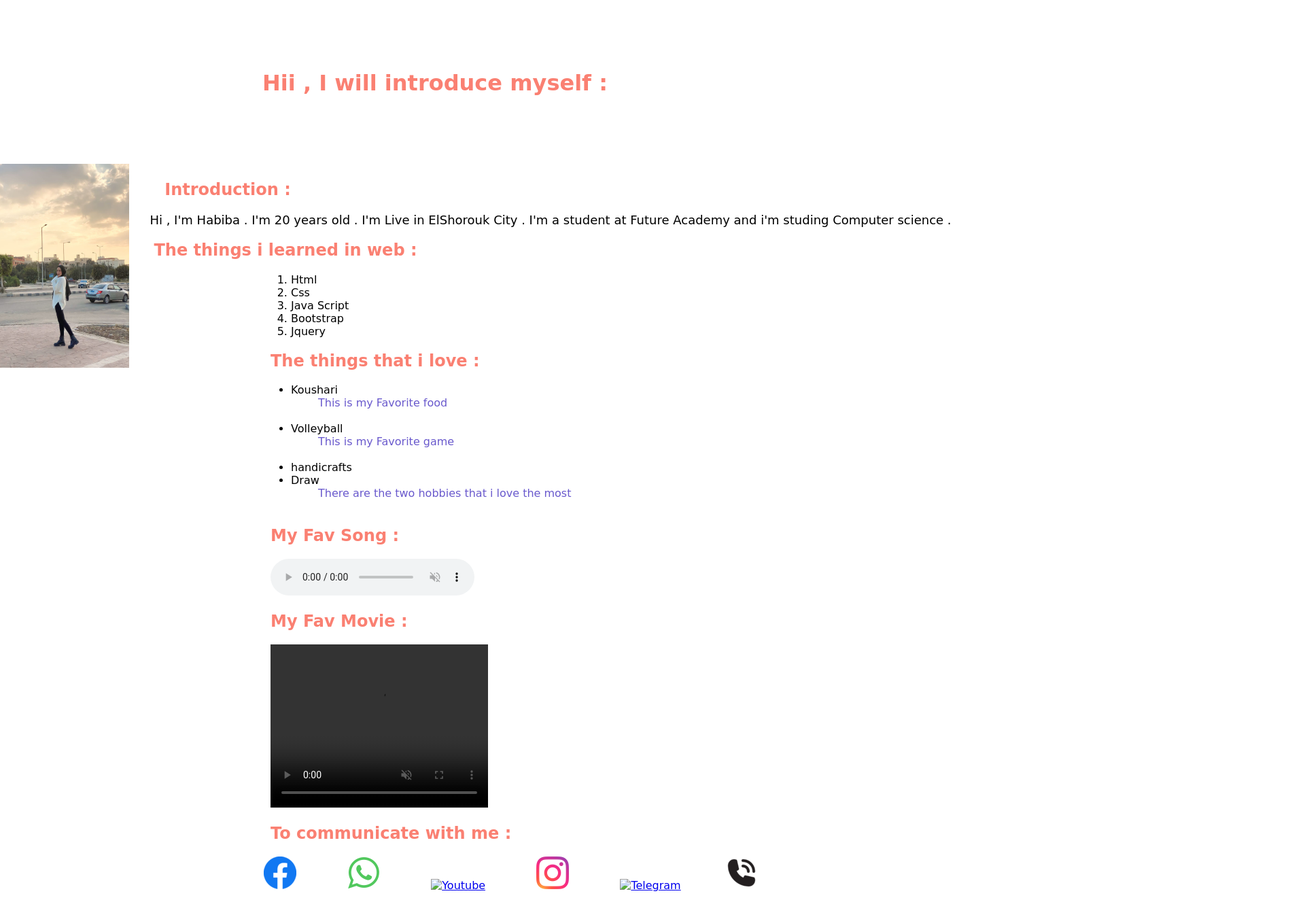
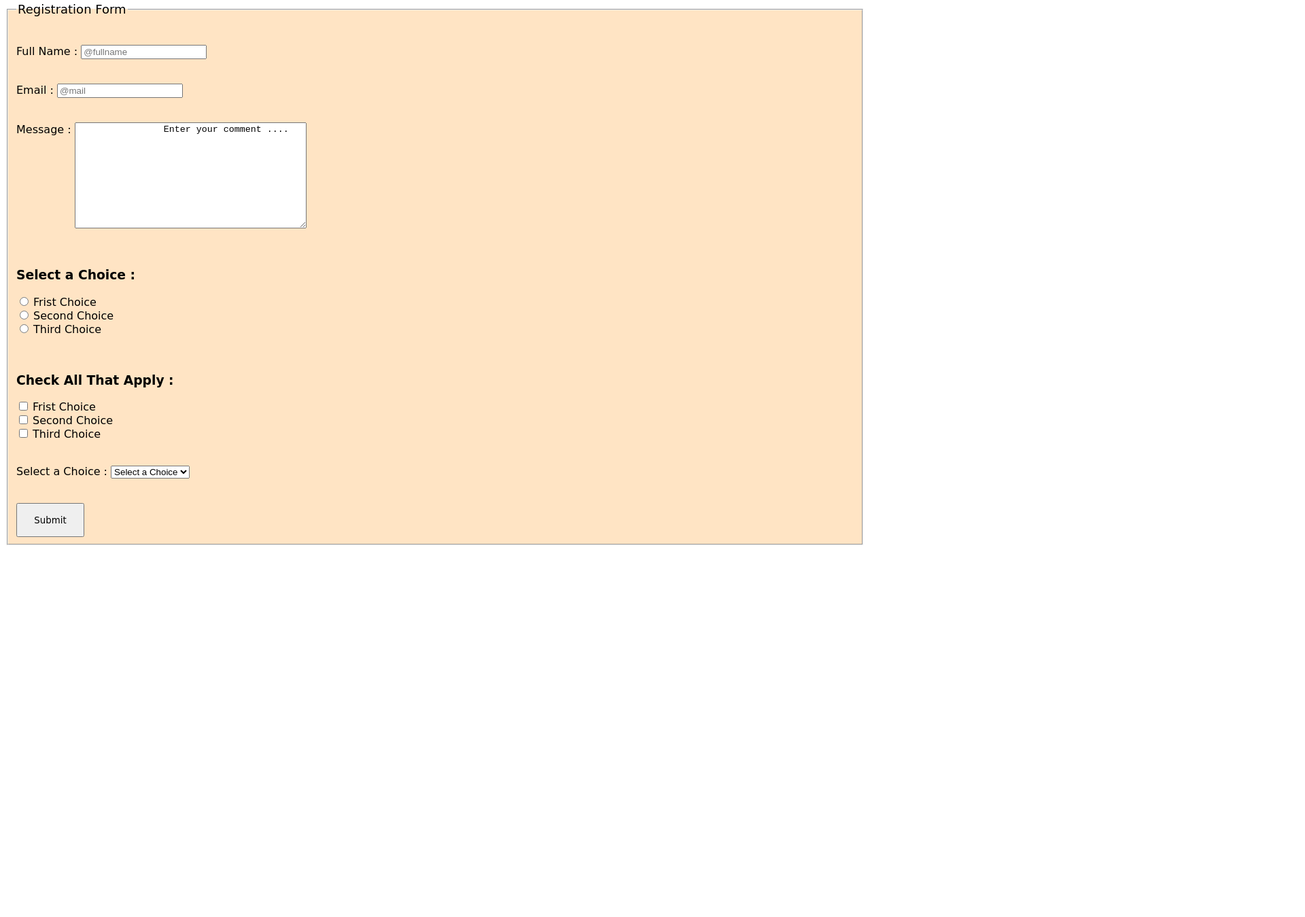
Before and after one commit to HabibaElalkamy00/habiba, a plain HTML site: page haweb/index.html in a window 1280 px wide. Shown: the part 5-1354 px from the top of the page at 68% size, 1920 px wide, since content can reach past the window. After the commit the page ends 815 px from the top, so only its background shows below. Drawn offline with Linux system fonts and the light colour scheme; grey boxes are pictures that could not be loaded.

Commit message:
Add files via upload

```diff
--- a/haweb/index.css
+++ b/haweb/index.css
@@ -1,107 +1,17 @@
-h1{
-    margin: auto;
-    padding: 100px;
-    font-family: cursive;
-    color: salmon;
+#message{
+    position: relative;
+    bottom: 140px;
 }
 
-img{
-    position: relative;
-    right: 550px;
+#form{
+    font-family: cursive;
+    font-size: large;
 }
 
-p{
-    position: relative;
-    bottom: 300px;
-    font-size: large;
-    left: 170px;
+.bgcolor{
+    background-color: bisque;
+}
+
+.form1{
     font-family: cursive;
 }
-
-h2{
-    position: relative;
-    bottom: 300px;
-    left: -305px;
-    font-family: cursive;
-}
-
-.two{
-    position: relative;
-    bottom: 300px;
-    left: -220px;
-    font-family: cursive;
-}
-
-#three{
-    position: relative;
-    left: 380px;
-    bottom: 300px;
-    font-family: cursive;
-}
-
-.four{
-    position: relative;
-    bottom: 300px;
-    left: 390px;
-    font-family: cursive;
-}
-
-#five{
-    position: relative;
-    left: 380px;
-    bottom: 300px;
-    font-family: cursive;
-}
-
-.six{
-    position: relative;
-    bottom: 300px;
-    left: 390px;
-    font-family: cursive;
-    color: salmon;
-}
-
-.seven{
-    position: relative;
-    bottom: 300px;
-    left: 390px;
-    font-family: cursive;
-}
-
-.eight{
-    position: relative;
-    bottom: 300px;
-    left: 850px;
-    font-family: cursive;
-}
-
-#e{
-    position: relative;
-    left: 80px;
-
-}
-
-#l{
-    position: relative;
-    left: 150px;
-}
-
-#m{
-    position: relative;
-    left: 220px;
-}
-
-#n{
-    position: relative;
-    left: 290px;
-}
-
-#t{
-    position: relative;
-    left: 360px;
-}
-
-#o{
-    position: relative;
-    left: 420px;
-}
--- a/haweb/index.html
+++ b/haweb/index.html
@@ -8,69 +8,84 @@
     <link rel="stylesheet" type="text/css" href="index.css">
 </head>
 <body>
-    <center>
-        <h1>Hii , I will introduce myself : </h1>
-        <img src="WhatsApp Image 2023-02-19 at 12.45.10 PM.jpeg" width="200px" height="300px" alt="My self">
-        <h2 style="color: salmon;">Introduction : </h2>
-        <p>Hi , I'm Habiba . I'm 20 years old . I'm Live in ElShorouk City . I'm a student at Future Academy and i'm studing Computer science . </p>
-        <h2 class="two" style="color: salmon;"> The things i learned in web : </h2>
-    </center>
-    <div id="three">
-        <ol>
-            <li> Html</li>
-            <li> Css</li>
-            <li> Java Script</li>
-            <li> Bootstrap</li>
-            <li> Jquery</li>
-        </ol>
-    </div>
-
-    <h2 class="four" style="color: salmon;"> The things that i love : </h2>
-    <div id="five">
-        <ul>
-            <li>Koushari</li>
-            <dd style="color: slateblue;">This is my Favorite food</dd>
+    <form>
+        <fieldset class="bgcolor">
+            <legend id="form"> Registration Form </legend>
+            <br>
             <br>
 
-            <li>Volleyball</li>
-            <dd style="color: slateblue;">This is my Favorite game</dd>
+            <label for="fname"  class="form1"> Full Name : </label>
+            <input type="text" id="fname" name="fname" placeholder="@fullname">
+            <br>
+            <br>
             <br>
 
-            <li>handicrafts</li>
-            <li>Draw</li>
-            <dd style="color: slateblue;"> There are the two hobbies that i love the most</dd>
+            <label for=" mail" class="form1"> Email : </label>
+            <input type="email" id="mail" name="mail" placeholder="@mail">
             <br>
-        </ul>
-    </div>
+            <br>
+            <br>
 
-    <h2 class="six">My Fav Song :</h2>
-    <div class="seven">
-        <audio controls autoplay muted>
-            <source src="Etamen_Tamer_Hosny_أطمن_حفلة_تامر_حسنى_Y_1_.mp3" type="audio/ogg">
-            <source src="Etamen_Tamer_Hosny_أطمن_حفلة_تامر_حسنى_Y_1_.mp3" type="audio/mpeg">
-          Your browser does not support the audio element.
-        </audio>
-    </div>
+            <label id="message" class="form1"> Message : </label>
+            <textarea name="message" rows="10" cols="40">
+                Enter your comment ....
+            </textarea>
+            <br>
+            <br>
+            <br>
 
-    <h2 class="six">My Fav Movie :</h2>
-    <div class="seven">
-        <video width="320" height="240" controls autoplay muted >
-            <source src="ba7ebk.2022.MyCima.world.mp4" type="video/mp4">
-            <source src="ba7ebk.2022.MyCima.world.mp4" type="video/ogg">
-          Your browser does not support the video tag.
-        </video>
-    </div>
+            <h3 class="form1">Select a Choice : </h3>
+            <input type="radio" id="frist_choice" name="choice" value="Frist_Choice">
+            <label for="frist_choice" class="form1"> Frist Choice </label>
+            <br>
 
-    <h2 class="six">To communicate with me  :</h2>
-    <div class="eight">
-        <a href="https://www.facebook.com/habiba.elalkamy" id="e" target="_blank"><img src="icon/icon/facebook_logo_icon_147291.png" alt="Facebook"></a>
-        <a href="https://web.whatsapp.com/" id="l" target="_blank"><img src="icon/icon/whatsapp_icon-icons.com_62756.png" alt="WhatsApp"></a>
-        <a href="https://www.youtube.com/watch?v=AOlkcLtyXkw" id="m" target="_blank"><img src="icon/icon/3721679-youtube_108064.png" alt="Youtube"></a>
-        <a href="https://www.instagram.com/habiba_elalkamy222/" id="n" target="_blank"><img src="icon/icon/Instagram_icon-icons.com_66804.png" alt="Instagram"></a>
-        <a href="https://web.telegram.org/z/" id="t" target="_blank"><img src="icon/icon/telegram_logo_icon_147228.png" alt="Telegram"></a>
-        <a href="#" id="o" target="_blank"><img src="icon/icon/phonecall_110970.png" alt="Call"></a>
-    </div>
+            <input type="radio" id="second_choice" name="choice" value="Second_Choice">
+            <label for="second_choice" class="form1"> Second Choice </label>
+            <br>
 
+            <input type="radio" id="third_choice" name="choice" value="Third_Choice">
+            <label for="third_choice" class="form1"> Third Choice </label>
+            <br>
+            <br>
+            <br>
+
+            <h3 class="form1">Check All That Apply : </h3>
+            <input type="checkbox" id="frist_choice" name="choice" value="Frist_Choice">
+            <label for="frist_choice" class="form1"> Frist Choice </label>
+            <br>
+
+            <input type="checkbox" id="second_choice" name="choice1" value="Second_Choice">
+            <label for="second_choice" class="form1"> Second Choice </label>
+            <br>
+
+            <input type="checkbox" id="third_choice" name="choice2" value="Third_Choice">
+            <label for="third_choice" class="form1"> Third Choice </label>
+            <br>
+            <br>
+            <br>
+
+
+
+            <label for="choice" class="form1">Select a Choice : </label>
+            <select name="choice" id="choice">
+                <option disabled selected >Select a Choice </option>
+                <option value="frist_choice" class="form1"> Frist Choice </option>
+                <option value="second_choice" class="form1"> Second Choice </option>
+                <option value="third_choice" class="form1"> Third Choice </option>
+            </select>
+            <br>
+            <br>
+            <br>
+
+            <input type="submit" value="Submit"  style="position: relative;  width: 100px; height: 50px;" class="form1">
+
+
+
+
+
+
+        </fieldset>
+    </form>
 
 </body>
 </html>
```
